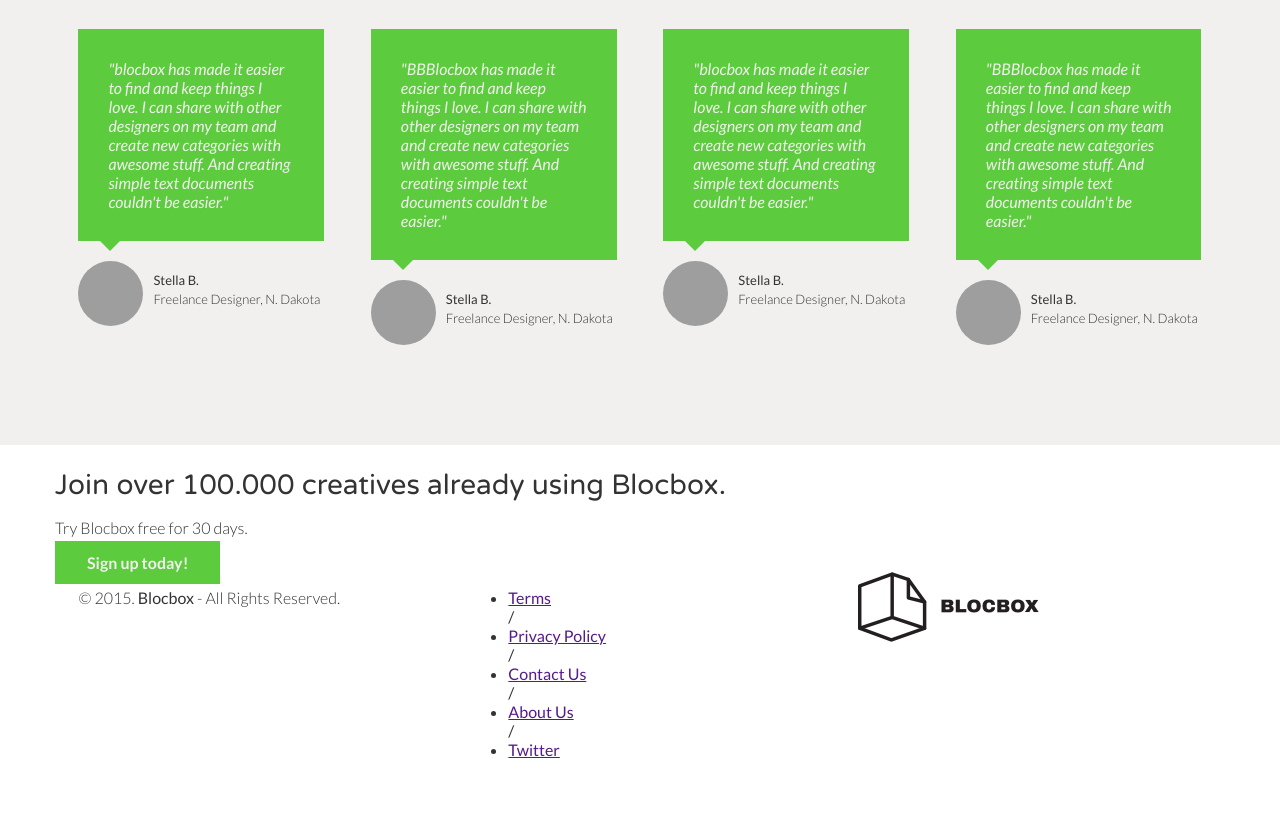
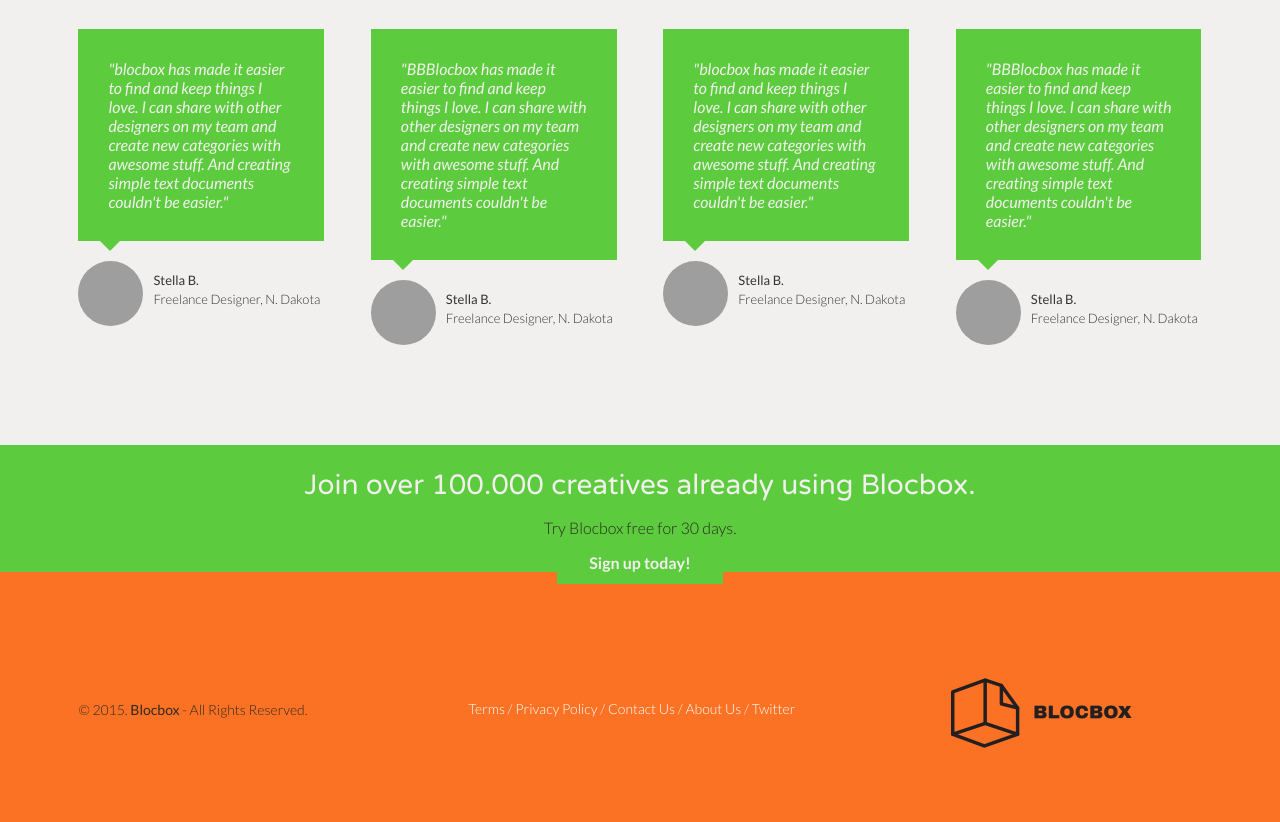
Before and after one commit to adindadb/Blocbox, a plain HTML site: page index.html in a window 1280 px wide. Shown: the part 2450-3272 px from the top of the page. Before the commit the page ends 3245 px from the top, so only its background shows below. Drawn offline with Linux system fonts and the light colour scheme; files that its build step writes are made by us from their sources; grey boxes are pictures that could not be loaded.

Commit message:
Checkpoint-32-completed

```diff
--- a/css/style.css
+++ b/css/style.css
@@ -316,7 +316,63 @@ header .hero img {
    margin-top: 30px;
  }
 
-.testimonials one-fourth-2 {
-   position: relative;
-   bottom: -50px;
-}
+ /* CALL TO ACTION */
+ .calltoaction {
+   color:#F1F0EE;
+   background: #5CCB3D;
+   text-align: center;
+   padding:0px;
+ }
+ .calltoaction p {
+   color:#2D2A22;
+ }
+
+
+/* FOOTER */
+ footer {
+   background-color: #FC7224;
+   color: #F1F0EE;
+   height: 150px;
+   position: center;
+   overflow: hidden;
+   z-index: 0;
+ }
+ footer p, footer nav ul {
+   font-size:14px;
+   font-weight:100;
+   text-align: center;
+   margin: 100px auto 0;
+ }
+ footer nav ul li {
+   list-style-type: none;
+   display: inline;
+ }
+ footer nav ul li a {
+   color:#FFFFFF;
+   text-decoration: none;
+ }
+ footer .right-footer-block {
+   background-color: transparent;
+ }
+ footer .logo{
+   padding: 2.35em 0;
+   margin: 90px auto;
+   display: block;
+ }
+
+ @media (min-width: 992px){
+   footer{
+     background-color: #FC7224;
+     height: 250px;
+   }
+   footer p, footer nav ul{
+     padding: 2em 0;
+     text-align: left;
+   }
+   footer .right-footer-block {
+     background-color: #FC7224;
+   }
+   footer .logo{
+     padding: 1em 0 2em 1.5em;
+   }
+ }
--- a/index.html
+++ b/index.html
@@ -153,6 +153,7 @@
  </section>
 
     <!-- Call to action -->
+    <section class = "calltoaction">
 <div class="container">
   <h2>Join over 100.000 creatives already using Blocbox.</h2>
     <p>Try Blocbox free for 30 days.</p>
```
